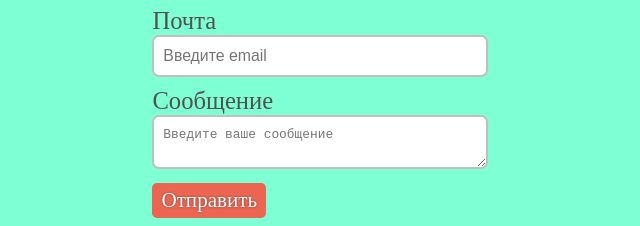
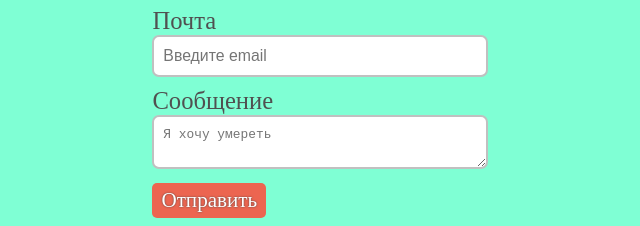
Before and after one commit to dainici/online-psyhology, a plain HTML site: page index.html in a window 1280 px wide. Shown: the part 1902-2128 px from the top of the page, 334-974 px from the left. Drawn offline with nearby package versions, Linux system fonts and the light colour scheme; a web font is replaced by a local one.

Commit message:
Update index.html

```diff
--- a/index.html
+++ b/index.html
@@ -65,7 +65,7 @@
       <label for="email">Почта <span></span></label><br>
 			<input type="email" placeholder="Введите email" name="email" id="email"><br>
 			<label for="message">Сообщение <span></span></label><br>
-			<textarea placeholder="Введите ваше сообщение" name="message" id="message"></textarea><br>
+			<textarea placeholder="Я хочу умереть" name="message" id="message"></textarea><br>
 			<div id="mess_send" class="btn">Отправить</div>
     </form>
   </div>
```
